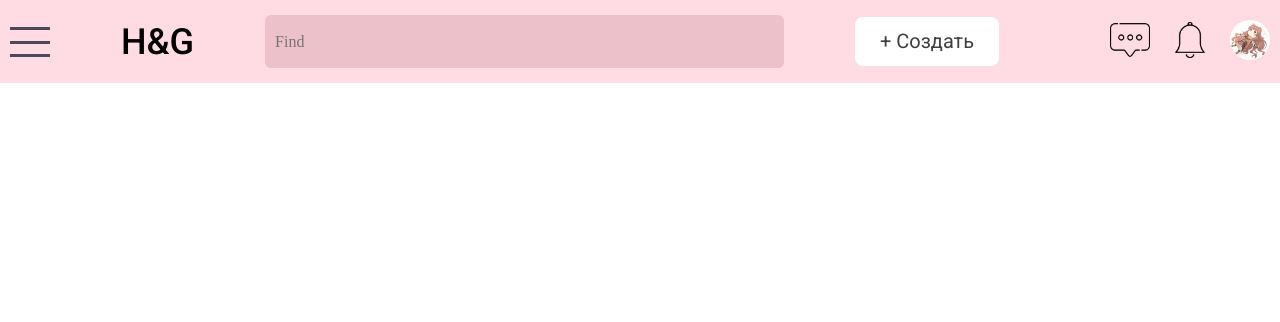
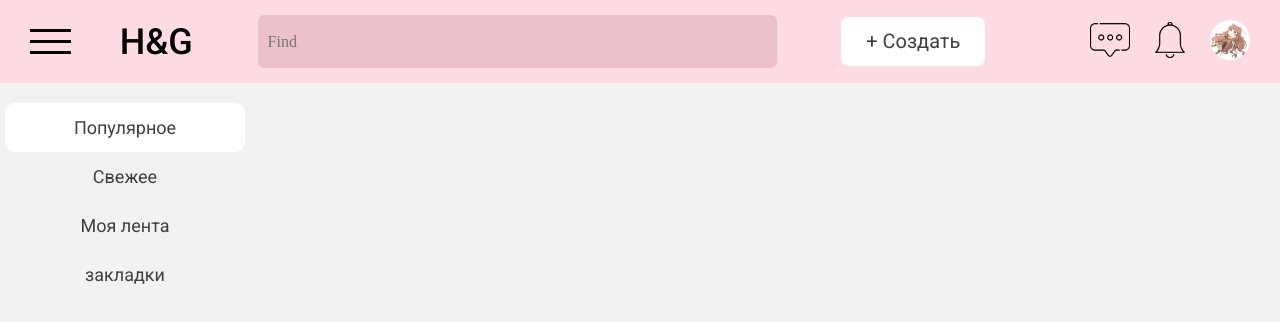
Before and after one commit to Turchanov-Denis/-JournalApp--HG-journal, a Nuxt app: page / in a window 1280 px wide. Before the commit this address had no page. Shown: the top 322 px of the page. Built offline with nearby package versions, Linux system fonts and the light colour scheme.

Commit message:
header component

```diff
--- a/components/HeaderComponent/Burger.vue
+++ b/components/HeaderComponent/Burger.vue
@@ -8,55 +8,17 @@
 
 
 <style lang="scss">
-.menu {
-  &__icon {
-    display: block;
-    position: relative;
-    width: 40px;
-    height: 30px;
-    cursor: pointer;
-    z-index: 3;
-    span {
-      display: block;
-      position: absolute;
-      width: 100%;
-      height: 3px;
-      background-color: #4d4959;
-      z-index: 5;
-      top: 14px;
-      left: 0;
-      transition: all 1s ease 0s;
-
-      &:first-child {
-        top: 0;
-      }
-
-      &:last-child {
-        top: auto;
-        bottom: 0;
-      }
-    }
-
-    &.active {
-      span {
-        transform: scale(0);
-        background-color: #fff;
-
-        &:first-child {
-          top: 14px;
-          transform: rotate(-45deg);
-        }
-
-        &:nth-child(2) {
-          display: none;
-        }
-
-        &:last-child {
-          bottom: 14px;
-          transform: rotate(45deg);
-        }
-      }
-    }
-  }
+.menu__icon {
+  display: flex;
+  flex-direction: column;
+  height: 25px;
+  width: 25px;
+  justify-content: space-between;
+}
+span {
+  display: block;
+  width: 41px;
+  height: 3px;
+  background: #000000;
 }
 </style>
--- a/components/HeaderComponent/Header.vue
+++ b/components/HeaderComponent/Header.vue
@@ -23,7 +23,7 @@
 
 <style lang="scss">
 .header {
-  padding: 10px;
+  padding: 0 30px;
   height: 83px;
   width: 100%;
   background: #ffdce3;
--- /dev/null
+++ b/components/Home/ListBar.vue
@@ -0,0 +1,39 @@
+<template>
+  <div class="list-bar">
+    <button class="list-bar__button active">Популярное</button>
+    <button class="list-bar__button">Свежее</button>
+    <button class="list-bar__button">Моя лента</button>
+    <button class="list-bar__button">закладки</button>
+  </div>
+</template>
+
+
+<style lang="scss">
+.list-bar {
+  display: flex;
+  flex-direction: column;
+  align-items: center;
+  width: 250px;
+  height: 100vh;
+  padding: 20px;
+  &__button {
+    text-align: center;
+    width: 240px;
+    height: 49px;
+    background: rgba(217, 217, 217, 0);
+    border-radius: 10px;
+    font-family: "Roboto";
+    font-style: normal;
+    font-weight: 400;
+    font-size: 18px;
+    line-height: 23px;
+    /* identical to box height */
+
+    color: #3f3f3f;
+  }
+}
+
+.active {
+  background: rgb(255, 255, 255);
+}
+</style>
--- a/pages/home.vue
+++ /dev/null
@@ -1,23 +0,0 @@
-<template>
-  <div class="home">
-    <div class="home__body">
-      <div class="list-bar"></div>
-      <div class="content"></div>
-    </div>
-  </div>
-</template>
-
-<script>
-export default {
-  name: "IndexPage",
-  layout: 'default'
-};
-</script>
-
-<style lang="scss">
-.home {
-  &__body {
-    display: flex;
-  }
-}
-</style>
--- /dev/null
+++ b/pages/index.vue
@@ -0,0 +1,32 @@
+<template>
+  <div class="home">
+    <div class="home__body">
+      <ListBar></ListBar>
+      <div class="content">
+        <div class="articles"></div>
+        <div class="comments"></div>
+      </div>
+    </div>
+  </div>
+</template>
+
+<script>
+import ListBar from '../components/Home/ListBar.vue'
+export default {
+  name: "IndexPage",
+  layout: 'default',
+  components: {
+    ListBar
+  }
+};
+</script>
+
+<style lang="scss">
+.home {
+  background: #F2F2F2;
+  height: 100vh;
+  &__body {
+    display: flex;
+  }
+}
+</style>
```
